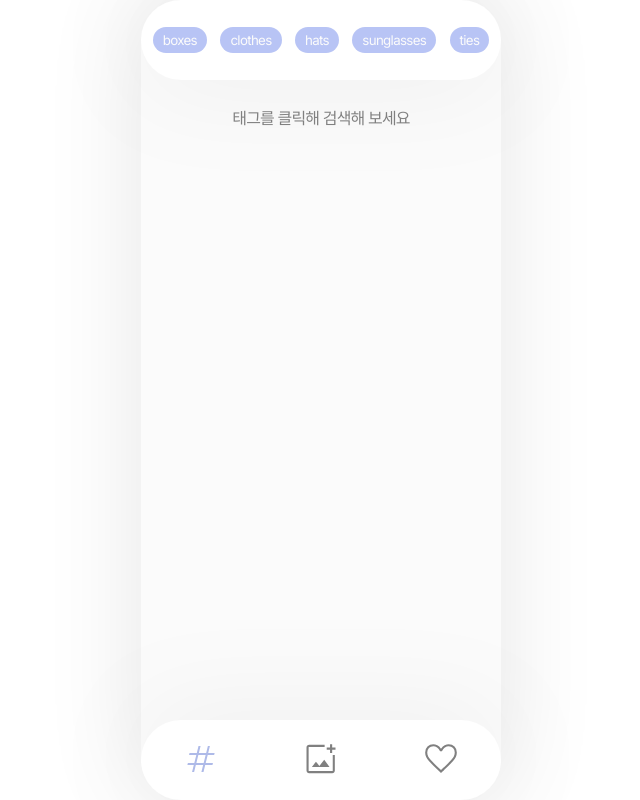
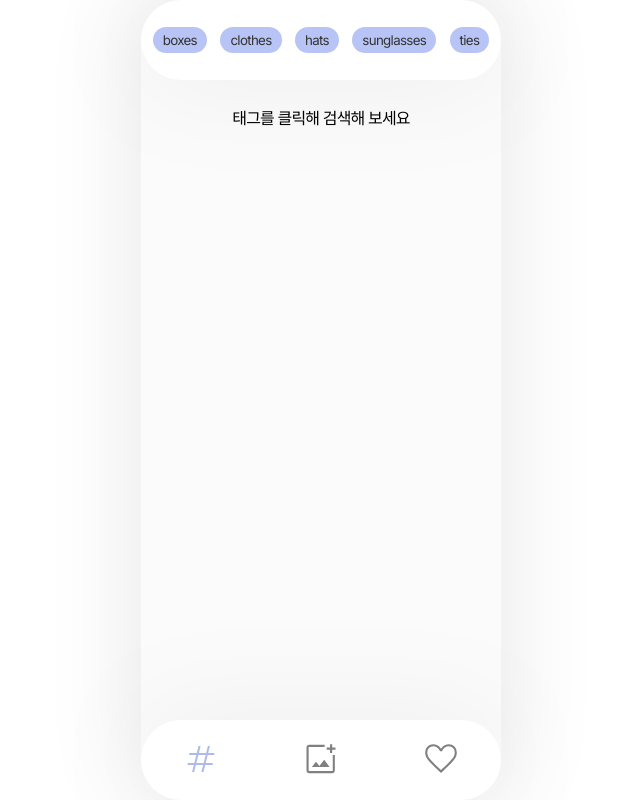
Before and after one commit to ssun-aa/Cat-Album, a React (Create React App) app: page / in a window 1280 px wide. Shown: the whole page, without its empty margins (319-959 px from the left). Built offline with nearby package versions, Linux system fonts and the light colour scheme; a web font is replaced by a local one; what storejs would draw is missing.

Commit message:
refactoring: style, markup

```diff
--- a/src/components/Navigation/index.tsx
+++ b/src/components/Navigation/index.tsx
@@ -7,6 +7,7 @@ function Navigation() {
     <div className={styles.wrap}>
       <NavLink
         to="/"
+        aria-label="tagSearch"
         className={styles.icon}
         style={({ isActive }) => (isActive ? { fill: '#AEBAE8' } : {})}
       >
@@ -14,6 +15,7 @@ function Navigation() {
       </NavLink>
       <NavLink
         to="/create"
+        aria-label="photo"
         className={styles.icon}
         style={({ isActive }) => (isActive ? { fill: '#AEBAE8' } : {})}
       >
@@ -21,6 +23,7 @@ function Navigation() {
       </NavLink>
       <NavLink
         to="/fav"
+        aria-label="favorites"
         className={styles.icon}
         style={({ isActive }) => (isActive ? { fill: '#AEBAE8' } : {})}
       >
--- a/src/pages/Main/index.tsx
+++ b/src/pages/Main/index.tsx
@@ -62,8 +62,8 @@ function Main() {
         ))}
       </header>
       <main>
+        {noData()}
         <ul>
-          {noData()}
           {images.map((item: IListItem, i) => {
             const alreadyFavorite = favoriteList.some(
               (fav) => fav === item.url
--- a/src/pages/Main/main.module.scss
+++ b/src/pages/Main/main.module.scss
@@ -22,7 +22,7 @@
 
     .tag {
       padding: 5px 10px;
-      color: colors.$GRAYE;
+      color: colors.$GRAY3;
       background-color: colors.$POINT_COLOR;
       border-radius: 40px;
       transition: all 100ms ease-in-out;
```
